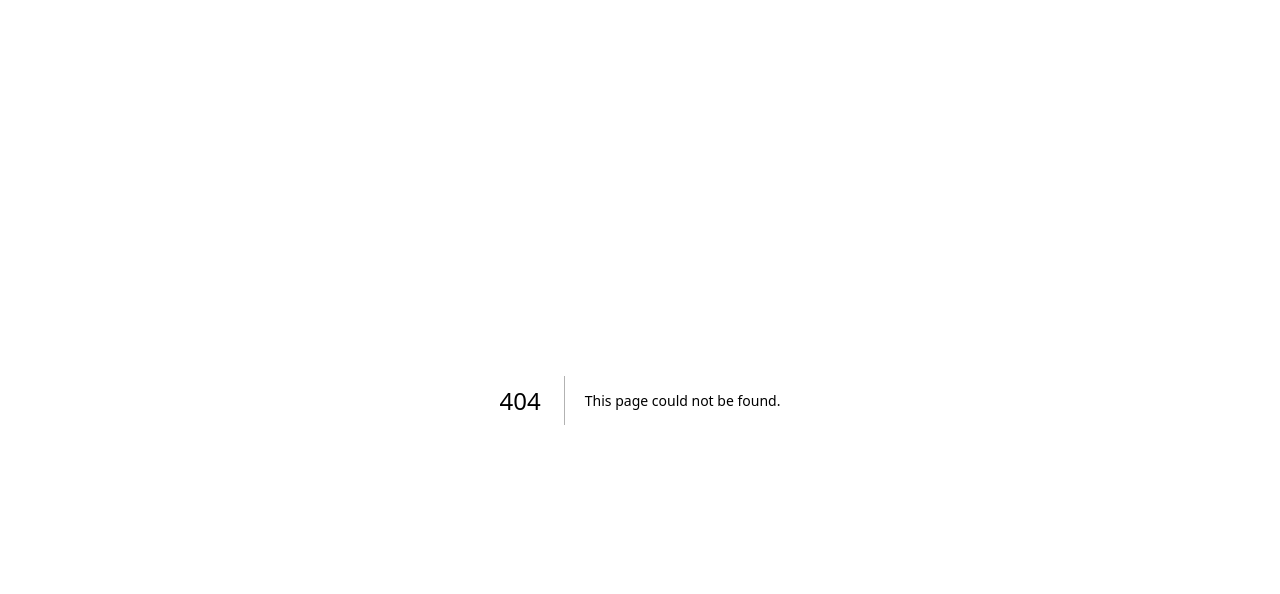
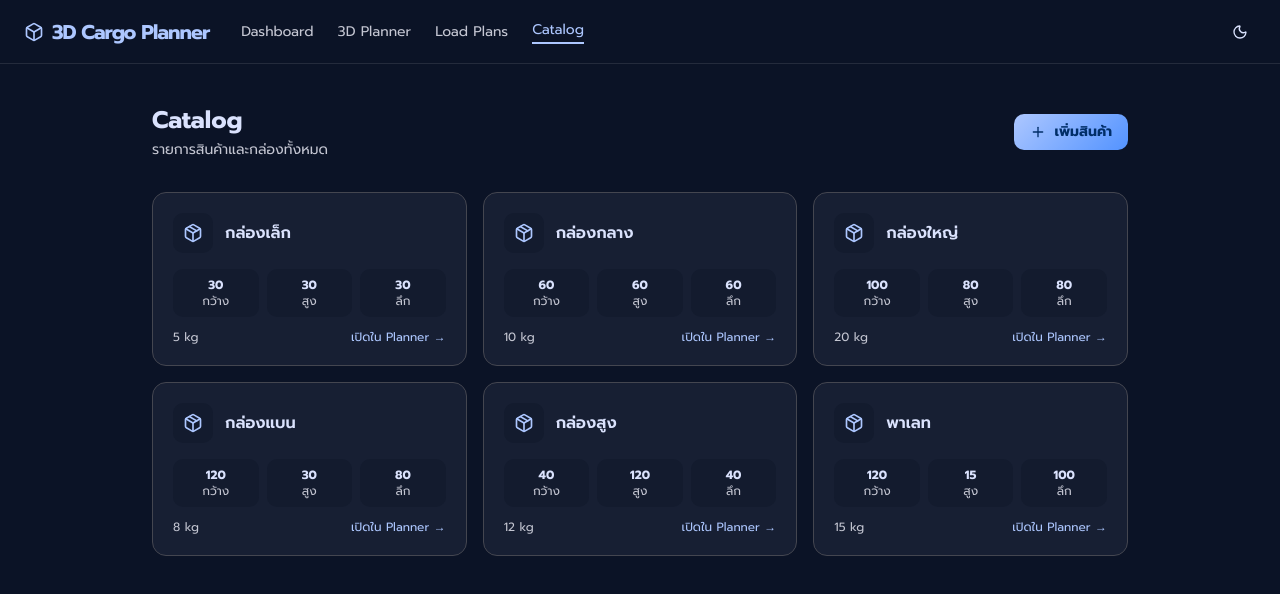
Before and after one commit to Thitiphong-Namputta/stack-box-game, a Next.js app: page /catalog in a window 1280 px wide. Before the commit this address had no page. Shown: the top 594 px of the page. Built offline with nearby package versions, Linux system fonts and the light colour scheme.

Commit message:
add page and fix theme

```diff
--- /dev/null
+++ b/app/catalog/page.tsx
@@ -0,0 +1,110 @@
+"use client";
+
+import Link from "next/link";
+import { usePathname } from "next/navigation";
+import { Box, Package, Plus } from "lucide-react";
+import { ModeToggle } from "@/components/mode-toggle";
+
+const mockCatalog = [
+  { id: "1", name: "กล่องเล็ก",  w: 30,  h: 30,  d: 30,  weight: 5  },
+  { id: "2", name: "กล่องกลาง", w: 60,  h: 60,  d: 60,  weight: 10 },
+  { id: "3", name: "กล่องใหญ่", w: 100, h: 80,  d: 80,  weight: 20 },
+  { id: "4", name: "กล่องแบน",  w: 120, h: 30,  d: 80,  weight: 8  },
+  { id: "5", name: "กล่องสูง",  w: 40,  h: 120, d: 40,  weight: 12 },
+  { id: "6", name: "พาเลท",     w: 120, h: 15,  d: 100, weight: 15 },
+];
+
+const navItems = [
+  { label: "Dashboard",  href: "/" },
+  { label: "3D Planner", href: "/planner" },
+  { label: "Load Plans", href: "/load-plans" },
+  { label: "Catalog",    href: "/catalog" },
+];
+
+export default function CatalogPage() {
+  const pathname = usePathname();
+
+  return (
+    <div className="min-h-screen flex flex-col an-bg-surface an-text-on-surface">
+      {/* Header — matches PlannerHeader layout */}
+      <header className="h-16 flex items-center justify-between px-6 z-50 shrink-0 an-bg-surface border-b border-(--an-divider-color)">
+        <div className="flex items-center gap-8">
+          <Link href="/" className="flex items-center gap-2">
+            <Box className="w-5 h-5 an-text-primary" />
+            <span className="text-xl font-bold tracking-tighter an-text-primary">
+              3D Cargo Planner
+            </span>
+          </Link>
+          <nav className="hidden md:flex items-center gap-6">
+            {navItems.map(({ label, href }) => (
+              <Link
+                key={href}
+                href={href}
+                className={`text-sm transition-colors duration-200 ${pathname === href ? "an-nav-active" : "an-nav-inactive"}`}
+              >
+                {label}
+              </Link>
+            ))}
+          </nav>
+        </div>
+        <ModeToggle />
+      </header>
+
+      {/* Content */}
+      <main className="flex-1 max-w-5xl w-full mx-auto px-6 py-10">
+        <div className="flex items-center justify-between mb-8">
+          <div>
+            <h1 className="text-2xl font-bold an-text-on-surface">Catalog</h1>
+            <p className="text-sm mt-1 an-text-on-surface-muted">รายการสินค้าและกล่องทั้งหมด</p>
+          </div>
+          <button
+            type="button"
+            className="flex items-center gap-2 px-4 py-2 rounded-lg font-bold text-sm transition-opacity hover:opacity-90 an-btn-autopack"
+          >
+            <Plus className="w-4 h-4" />
+            เพิ่มสินค้า
+          </button>
+        </div>
+
+        <div className="grid grid-cols-1 sm:grid-cols-2 lg:grid-cols-3 gap-4">
+          {mockCatalog.map((item) => (
+            <div
+              key={item.id}
+              className="p-5 rounded-xl an-bg-surface-container border border-an-outline-variant border-opacity-10 hover:border-opacity-20 transition-all"
+            >
+              <div className="flex items-center gap-3 mb-4">
+                <div className="w-10 h-10 rounded-lg flex items-center justify-center an-bg-surface-low">
+                  <Package className="w-5 h-5 an-text-primary" />
+                </div>
+                <p className="font-semibold an-text-on-surface">{item.name}</p>
+              </div>
+              <div className="grid grid-cols-3 gap-2 text-xs an-text-on-surface-muted mb-3">
+                <div className="an-bg-surface-low rounded-lg p-2 text-center">
+                  <p className="font-bold an-text-on-surface">{item.w}</p>
+                  <p>กว้าง</p>
+                </div>
+                <div className="an-bg-surface-low rounded-lg p-2 text-center">
+                  <p className="font-bold an-text-on-surface">{item.h}</p>
+                  <p>สูง</p>
+                </div>
+                <div className="an-bg-surface-low rounded-lg p-2 text-center">
+                  <p className="font-bold an-text-on-surface">{item.d}</p>
+                  <p>ลึก</p>
+                </div>
+              </div>
+              <div className="flex items-center justify-between text-xs an-text-on-surface-muted">
+                <span>{item.weight} kg</span>
+                <Link
+                  href="/planner"
+                  className="an-text-primary hover:opacity-70 transition-opacity"
+                >
+                  เปิดใน Planner →
+                </Link>
+              </div>
+            </div>
+          ))}
+        </div>
+      </main>
+    </div>
+  );
+}
--- /dev/null
+++ b/app/load-plans/page.tsx
@@ -0,0 +1,103 @@
+"use client";
+
+import Link from "next/link";
+import { usePathname } from "next/navigation";
+import { Box, FileBox, Clock, Package } from "lucide-react";
+import { ModeToggle } from "@/components/mode-toggle";
+
+const mockPlans = [
+  { id: "2041", name: "Shipment #2041", date: "2026-04-08", boxes: 12, utilization: 78 },
+  { id: "2040", name: "Shipment #2040", date: "2026-04-05", boxes: 8,  utilization: 61 },
+  { id: "2039", name: "Shipment #2039", date: "2026-04-01", boxes: 20, utilization: 94 },
+];
+
+const navItems = [
+  { label: "Dashboard",  href: "/" },
+  { label: "3D Planner", href: "/planner" },
+  { label: "Load Plans", href: "/load-plans" },
+  { label: "Catalog",    href: "/catalog" },
+];
+
+export default function LoadPlansPage() {
+  const pathname = usePathname();
+
+  return (
+    <div className="min-h-screen flex flex-col an-bg-surface an-text-on-surface">
+      {/* Header — matches PlannerHeader layout */}
+      <header className="h-16 flex items-center justify-between px-6 z-50 shrink-0 an-bg-surface border-b border-(--an-divider-color)">
+        <div className="flex items-center gap-8">
+          <Link href="/" className="flex items-center gap-2">
+            <Box className="w-5 h-5 an-text-primary" />
+            <span className="text-xl font-bold tracking-tighter an-text-primary">
+              3D Cargo Planner
+            </span>
+          </Link>
+          <nav className="hidden md:flex items-center gap-6">
+            {navItems.map(({ label, href }) => (
+              <Link
+                key={href}
+                href={href}
+                className={`text-sm transition-colors duration-200 ${pathname === href ? "an-nav-active" : "an-nav-inactive"}`}
+              >
+                {label}
+              </Link>
+            ))}
+          </nav>
+        </div>
+        <ModeToggle />
+      </header>
+
+      {/* Content */}
+      <main className="flex-1 max-w-4xl w-full mx-auto px-6 py-10">
+        <div className="mb-8">
+          <h1 className="text-2xl font-bold an-text-on-surface">Load Plans</h1>
+          <p className="text-sm mt-1 an-text-on-surface-muted">
+            เลือก plan ที่บันทึกไว้เพื่อแก้ไขใน 3D Planner
+          </p>
+        </div>
+
+        {mockPlans.length === 0 ? (
+          <div className="flex flex-col items-center justify-center py-24 an-text-on-surface-muted">
+            <FileBox className="w-12 h-12 mb-4 opacity-40" />
+            <p className="text-sm">ยังไม่มี plan ที่บันทึกไว้</p>
+          </div>
+        ) : (
+          <div className="flex flex-col gap-3">
+            {mockPlans.map((plan) => (
+              <Link
+                key={plan.id}
+                href={`/planner?plan=${plan.id}`}
+                className="flex items-center justify-between p-5 rounded-xl an-bg-surface-container hover:an-bg-surface-variant border border-an-outline-variant border-opacity-10 transition-all group"
+              >
+                <div className="flex items-center gap-4">
+                  <div className="w-10 h-10 rounded-lg flex items-center justify-center an-bg-surface-low">
+                    <FileBox className="w-5 h-5 an-text-primary" />
+                  </div>
+                  <div>
+                    <p className="font-semibold an-text-on-surface group-hover:an-text-primary transition-colors">
+                      {plan.name}
+                    </p>
+                    <div className="flex items-center gap-3 text-xs mt-0.5 an-text-on-surface-muted">
+                      <span className="flex items-center gap-1">
+                        <Clock className="w-3 h-3" />
+                        {plan.date}
+                      </span>
+                      <span className="flex items-center gap-1">
+                        <Package className="w-3 h-3" />
+                        {plan.boxes} กล่อง
+                      </span>
+                    </div>
+                  </div>
+                </div>
+                <div className="text-right">
+                  <p className="text-sm font-bold an-text-primary">{plan.utilization}%</p>
+                  <p className="text-xs an-text-on-surface-muted">การใช้พื้นที่</p>
+                </div>
+              </Link>
+            ))}
+          </div>
+        )}
+      </main>
+    </div>
+  );
+}
--- a/app/planner/page.tsx
+++ b/app/planner/page.tsx
@@ -1,6 +1,8 @@
 "use client";
 
 import dynamic from "next/dynamic";
+import Link from "next/link";
+import { usePathname } from "next/navigation";
 import {
   Zap,
   Undo2,
@@ -41,6 +43,7 @@ function PlannerHeader() {
   const { boxes, moveAllBoxes, setUnfitIds, history, future, undo, redo } =
     useSceneStore();
   const { autoPack } = useBinPacking();
+  const pathname = usePathname();
 
   const handleAutoPack = () => {
     if (boxes.length === 0) return;
@@ -50,30 +53,31 @@ function PlannerHeader() {
   };
 
   const navItems = [
-    { label: "Dashboard", active: false },
-    { label: "3D Planner", active: true },
-    { label: "Load Plans", active: false },
-    { label: "Catalog", active: false },
+    { label: "Dashboard", href: "/" },
+    { label: "3D Planner", href: "/planner" },
+    { label: "Load Plans", href: "/load-plans" },
+    { label: "Catalog", href: "/catalog" },
   ];
 
   return (
     <header className="h-16 flex items-center justify-between px-6 z-50 shrink-0 an-bg-surface">
       {/* Left: Logo + Nav */}
       <div className="flex items-center gap-8">
-        <div className="flex items-center gap-2">
+        <Link href="/" className="flex items-center gap-2">
           <Box className="w-5 h-5 an-text-primary" />
           <span className="text-xl font-bold tracking-tighter an-text-primary">
             3D Cargo Planner
           </span>
-        </div>
+        </Link>
         <nav className="hidden md:flex items-center gap-6">
-          {navItems.map(({ label, active }) => (
-            <span
-              key={label}
-              className={`text-sm cursor-pointer transition-colors duration-200 ${active ? "an-nav-active" : "an-nav-inactive"}`}
+          {navItems.map(({ label, href }) => (
+            <Link
+              key={href}
+              href={href}
+              className={`text-sm transition-colors duration-200 ${pathname === href ? "an-nav-active" : "an-nav-inactive"}`}
             >
               {label}
-            </span>
+            </Link>
           ))}
         </nav>
       </div>
```
